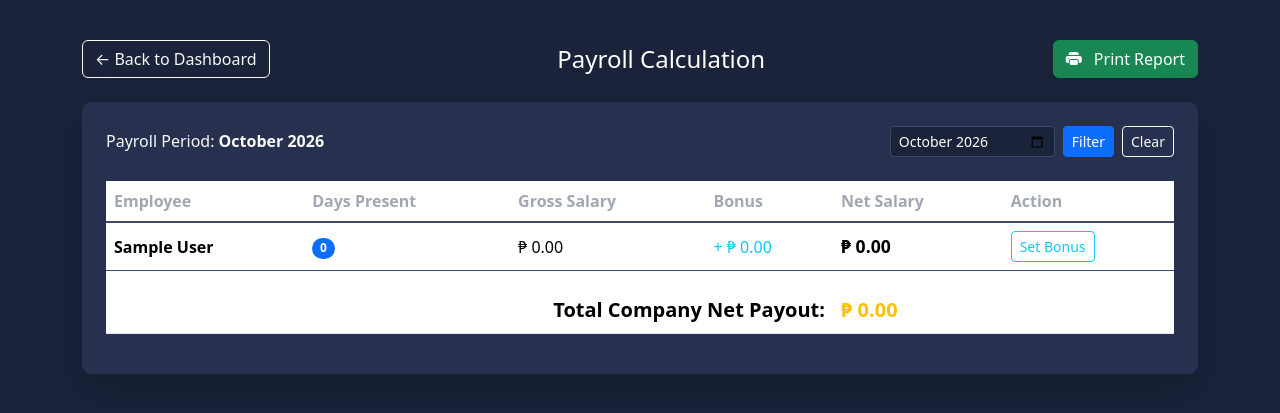
After one commit to Aizen0303/hotel-payroll-system, a PHP site: page /pages/payroll.php in a window 1280 px wide. The commit adds this page. Shown: the top 413 px of the page. Run offline with PHP 8.4, Linux system fonts and the light colour scheme; the visitor is signed in with stand-in values (Sample User, id 1); tables that the repository leaves empty or names only in its code hold one stand-in row (values such as "Sample post").

Commit message:
Add bonus tracking and net salary calculation

```diff
--- a/index.php
+++ b/index.php
@@ -46,7 +46,7 @@ require_once 'includes/header.php';
             <a href="#"><i class="bi bi-people-fill me-3"></i> Employees</a>
             <a href="pages/create_user.php"><i class="bi bi-person-badge-fill me-3"></i> Manage Users</a>
             <a href="pages/attendance.php"><i class="bi bi-calendar-check-fill me-3"></i> Attendance</a>
-            <a href="#"><i class="bi bi-wallet-fill me-3"></i> Payroll</a>
+            <a href="pages/payroll.php"><i class="bi bi-wallet2 me-3"></i> Payroll</a>
             <a href="#"><i class="bi bi-envelope-fill me-3"></i> Manage Leaves</a>
             <a href="#"><i class="bi bi-megaphone-fill me-3"></i> Announcements</a>
             <a href="controllers/logout.php" class="text-danger mt-5"><i class="bi bi-box-arrow-right me-3"></i> Logout</a>
--- /dev/null
+++ b/pages/payroll.php
@@ -0,0 +1,148 @@
+<?php
+session_start();
+require_once '../config/db.php';
+
+// Security Guard
+if (!isset($_SESSION['user_id'])) {
+    header("Location: login.php");
+    exit();
+}
+
+$filter_month = isset($_GET['month_filter']) ? $_GET['month_filter'] : date('Y-m');
+
+// Core Payroll Engine: Now includes a subquery to fetch the bonus for the specific month
+$sql = "SELECT e.id, e.first_name, e.last_name, e.department, e.basic_daily_rate,
+               (SELECT COUNT(id) FROM attendance WHERE employee_id = e.id AND status = 'Present' AND DATE_FORMAT(attendance_date, '%Y-%m') = :filter_month) as days_present,
+               (SELECT COALESCE(amount, 0) FROM bonuses WHERE employee_id = e.id AND bonus_month = :filter_month) as bonus
+        FROM employees e
+        ORDER BY e.first_name ASC";
+
+$stmt = $conn->prepare($sql);
+$stmt->execute([':filter_month' => $filter_month]);
+$payroll_data = $stmt->fetchAll(PDO::FETCH_ASSOC);
+?>
+<!DOCTYPE html>
+<html lang="en">
+<head>
+    <meta charset="UTF-8">
+    <title>Payroll Dashboard - Hotel Payroll</title>
+    <link href="https://cdn.jsdelivr.net/npm/bootstrap@5.3.3/dist/css/bootstrap.min.css" rel="stylesheet">
+    <link rel="stylesheet" href="https://cdn.jsdelivr.net/npm/bootstrap-icons@1.11.3/font/bootstrap-icons.min.css">
+    <style>
+        body { background-color: #1a233a; color: #fff; padding: 40px 0; }
+        .card { background-color: #27314f; border: none; border-radius: 10px; }
+        .table { color: #fff; vertical-align: middle; }
+        .table thead th { border-bottom: 2px solid #3b476b; color: #a1a8b3; }
+        .table td { border-bottom: 1px solid #3b476b; }
+        .salary-highlight { font-weight: bold; color: #28a745; }
+        .net-highlight { font-weight: bold; color: #ffc107; font-size: 1.1rem; }
+        .modal-content { background-color: #27314f; color: #fff; border: 1px solid #3b476b; }
+    </style>
+</head>
+<body>
+    <div class="container">
+        <div class="d-flex justify-content-between align-items-center mb-4">
+            <a href="../index.php" class="btn btn-outline-light">&larr; Back to Dashboard</a>
+            <h4 class="m-0">Payroll Calculation</h4>
+            <button class="btn btn-success" onclick="window.print()">
+                <i class="bi bi-printer-fill me-2"></i> Print Report
+            </button>
+        </div>
+
+        <?php if (isset($_GET['success'])): ?>
+            <div class="alert alert-success py-2"><?php echo htmlspecialchars($_GET['success']); ?></div>
+        <?php endif; ?>
+
+        <div class="card p-4 shadow-lg">
+            <div class="d-flex justify-content-between align-items-center mb-3">
+                <h6 class="m-0 text-light">Payroll Period: <strong><?php echo date('F Y', strtotime($filter_month)); ?></strong></h6>
+                <form method="GET" class="d-flex gap-2">
+                    <input type="month" name="month_filter" class="form-control form-control-sm" style="background-color: #1a233a; color: #fff; border: 1px solid #3b476b;" value="<?php echo htmlspecialchars($filter_month); ?>" required>
+                    <button type="submit" class="btn btn-sm btn-primary">Filter</button>
+                    <a href="payroll.php" class="btn btn-sm btn-outline-light">Clear</a>
+                </form>
+            </div>
+
+            <table class="table table-hover mt-2">
+                <thead>
+                    <tr>
+                        <th>Employee</th>
+                        <th>Days Present</th>
+                        <th>Gross Salary</th>
+                        <th>Bonus</th>
+                        <th>Net Salary</th>
+                        <th>Action</th>
+                    </tr>
+                </thead>
+                <tbody>
+                    <?php
+                    $total_company_payroll = 0;
+                    if (count($payroll_data) > 0):
+                        foreach ($payroll_data as $emp):
+                            $gross_salary = $emp['basic_daily_rate'] * $emp['days_present'];
+                            $bonus = $emp['bonus'];
+                            $net_salary = $gross_salary + $bonus;
+
+                            $total_company_payroll += $net_salary;
+                    ?>
+                        <tr>
+                            <td class="fw-bold"><?php echo htmlspecialchars($emp['first_name'] . ' ' . $emp['last_name']); ?></td>
+                            <td><span class="badge bg-primary rounded-pill"><?php echo $emp['days_present']; ?></span></td>
+                            <td>₱ <?php echo number_format($gross_salary, 2); ?></td>
+                            <td class="text-info">+ ₱ <?php echo number_format($bonus, 2); ?></td>
+                            <td class="net-highlight">₱ <?php echo number_format($net_salary, 2); ?></td>
+                            <td>
+                                <button type="button" class="btn btn-sm btn-outline-info" data-bs-toggle="modal" data-bs-target="#bonusModal<?php echo $emp['id']; ?>">
+                                    Set Bonus
+                                </button>
+                            </td>
+                        </tr>
+
+                        <!-- Bonus Modal for this Employee -->
+                        <div class="modal fade" id="bonusModal<?php echo $emp['id']; ?>" tabindex="-1">
+                            <div class="modal-dialog">
+                                <div class="modal-content">
+                                    <div class="modal-header border-0">
+                                        <h5 class="modal-title">Set Bonus: <?php echo htmlspecialchars($emp['first_name']); ?></h5>
+                                        <button type="button" class="btn-close btn-close-white" data-bs-dismiss="modal"></button>
+                                    </div>
+                                    <form action="../controllers/save_bonus.php" method="POST">
+                                        <div class="modal-body border-0 text-start">
+                                            <input type="hidden" name="employee_id" value="<?php echo $emp['id']; ?>">
+                                            <input type="hidden" name="bonus_month" value="<?php echo htmlspecialchars($filter_month); ?>">
+
+                                            <div class="mb-3">
+                                                <label class="form-label">Performance Bonus Amount (₱)</label>
+                                                <input type="number" step="0.01" min="0" name="amount" class="form-control" value="<?php echo $bonus; ?>" required>
+                                                <small class="text-muted">This will be added to their Gross Salary for <?php echo date('F Y', strtotime($filter_month)); ?>.</small>
+                                            </div>
+                                        </div>
+                                        <div class="modal-footer border-0">
+                                            <button type="button" class="btn btn-secondary" data-bs-dismiss="modal">Cancel</button>
+                                            <button type="submit" class="btn btn-info text-dark fw-bold">Save Bonus</button>
+                                        </div>
+                                    </form>
+                                </div>
+                            </div>
+                        </div>
+                    <?php
+                        endforeach;
+                    else:
+                    ?>
+                        <tr>
+                            <td colspan="6" class="text-center py-4 text-muted">No employees found.</td>
+                        </tr>
+                    <?php endif; ?>
+                </tbody>
+                <tfoot>
+                    <tr>
+                        <th colspan="4" class="text-end fs-5 pt-4">Total Company Net Payout:</th>
+                        <th colspan="2" class="fs-5 pt-4 text-warning">₱ <?php echo number_format($total_company_payroll, 2); ?></th>
+                    </tr>
+                </tfoot>
+            </table>
+        </div>
+    </div>
+    <script src="https://cdn.jsdelivr.net/npm/bootstrap@5.3.3/dist/js/bootstrap.bundle.min.js"></script>
+</body>
+</html>
```
Also changed, not shown: controllers/save_bonus.php (added, +40 -0 lines).
